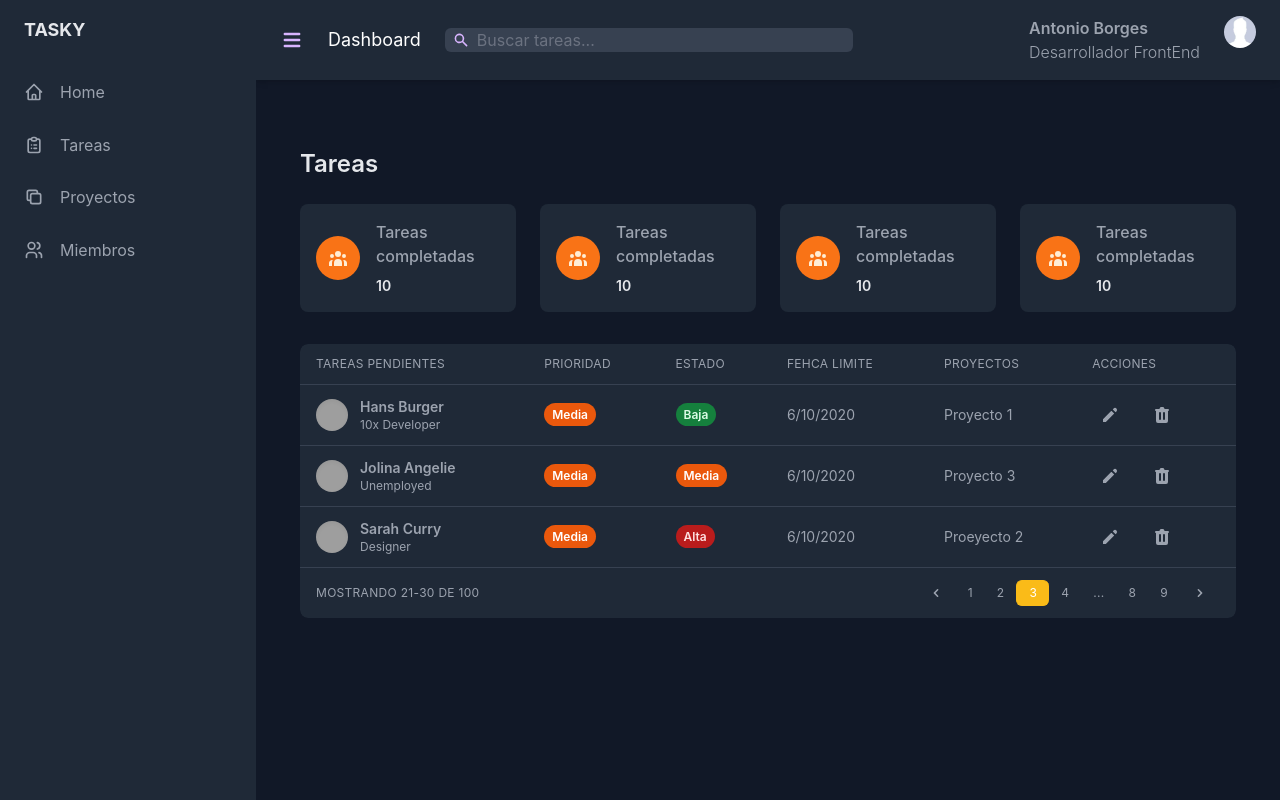
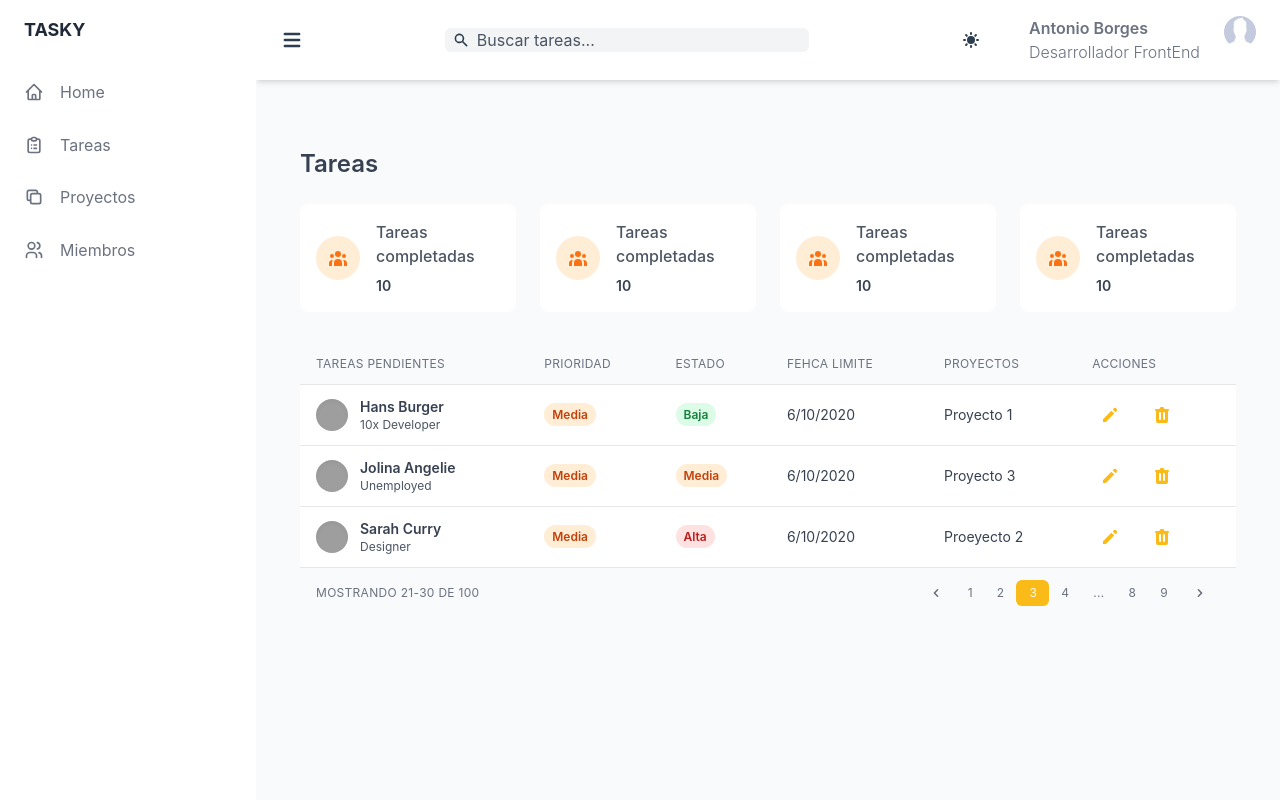
Before and after one commit to MisaelOjeda23/finalprojectvue, a Vue app: page /tasks in a window 1280 px wide. Built offline with nearby package versions, Linux system fonts and the light colour scheme; grey boxes are pictures that could not be loaded.

Commit message:
Add: Modo Oscuro/Claro Fix: Diseño

```diff
--- a/index.html
+++ b/index.html
@@ -1,5 +1,5 @@
 <!DOCTYPE html>
-<html lang="en" class="dark">
+<html lang="en" class="light">
   <head>
     <meta charset="UTF-8">
     <link rel="icon" href="/favicon.ico">
--- a/src/components/HeaderComponent.vue
+++ b/src/components/HeaderComponent.vue
@@ -1,10 +1,10 @@
 <template>
 
     <header class=" z-10 py-4 bg-white shadow-md dark:bg-gray-800">
-        <div
-            class="container flex items-center justify-between h-full px-6 mx-auto text-primary0 dark:text-purple-300">
+        <div class="container flex items-center justify-between h-full px-6 mx-auto text-primary0 dark:text-primary">
             <!-- Mobile hamburger -->
-            <button class="p-1 -ml-1 mr-5 rounded-md  focus:outline-none focus:shadow-outline-purple" aria-label="Menu">
+            <button class="p-1 -ml-1 mr-5 rounded-md  focus:outline-none focus:shadow-outline-primary"
+                aria-label="Menu">
                 <IconMenuHam class="w-6 h-6" />
             </button>
             <!-- Buscador -->
@@ -21,22 +21,26 @@
                         </svg>
                     </div>
                     <input
-                        class="w-full pl-8 pr-2 text-base text-gray-700 placeholder-gray-600 bg-gray-100 border-0 rounded-md dark:placeholder-gray-500 dark:focus:shadow-outline-gray dark:focus:placeholder-gray-600 dark:bg-gray-700 dark:text-gray-200 focus:placeholder-gray-500 focus:bg-white focus:border-purple-300 focus:outline-none focus:shadow-outline-purple form-input"
+                        class="w-full pl-8 pr-2 text-base text-gray-700 placeholder-gray-600 bg-gray-100 border-0 rounded-md dark:placeholder-gray-500 dark:focus:shadow-outline-gray dark:focus:placeholder-gray-600 dark:bg-gray-700 dark:text-gray-200 focus:placeholder-gray-500 focus:bg-white focus:border-primary focus:outline-none focus:shadow-outline-primary form-input"
                         type="text" placeholder="Buscar tareas..." aria-label="Search" />
                 </div>
             </div>
             <div class="flex items-center flex-shrink-0 space-x-6">
-                <!-- Profile menu -->
+
+                <div class="flex">
+                    <ButtonTheme />
+                </div>
+
                 <div class="relative flex flex-row">
                     <div class="flex flex-col px-6 text-gray-500 dark:text-gray-400 text-base ">
                         <span class="hidden md:block font-semibold">Antonio Borges</span>
                         <span class="hidden md:block font-light">Desarrollador FrontEnd</span>
                     </div>
-                    <div class="align-middle rounded-full focus:shadow-outline-purple focus:outline-none"
+                    <div class="align-middle rounded-full focus:shadow-outline-primary focus:outline-none"
                         aria-label="Account" aria-haspopup="true">
                         <details>
-                            <summary class="flex cursor-pointer"><img class="object-cover w-8 h-8 rounded-full" src="/img/profile.webp"
-                                    alt="" aria-hidden="true" /></summary>
+                            <summary class="flex cursor-pointer"><img class="object-cover w-8 h-8 rounded-full"
+                                    src="/img/profile.webp" alt="" aria-hidden="true" /></summary>
                             <ul class="absolute right-0 w-56 p-2 mt-2 space-y-2 text-gray-600 bg-white border border-gray-100 rounded-md shadow-md dark:border-gray-700 dark:text-gray-300 dark:bg-gray-700"
                                 aria-label="submenu">
                                 <li class="flex">
@@ -73,6 +77,7 @@ import IconLogOut from '@/components/icons/IconLogOut.vue';
 import IconMenuHam from '@/components/icons/IconMenuHam.vue';
 import IconSettings from '@/components/icons/IconSettings.vue';
 import IconProfile from '@/components/icons/IconProfile.vue';
+import ButtonTheme from '@/components/buttons/ButtonTheme.vue';
 
 import { RouterLink } from 'vue-router';
 </script>
--- a/src/components/SectionContainer.vue
+++ b/src/components/SectionContainer.vue
@@ -3,7 +3,7 @@
     <SideBar />
     <div class="flex flex-col flex-1">
       <HeaderComponent />
-      <main class="h-full overflow-auto p-11">
+      <main class="h-full overflow-y-auto p-11">
         <slot>
 
       </slot>
--- a/src/components/SideBar.vue
+++ b/src/components/SideBar.vue
@@ -82,5 +82,6 @@ import IconMembers from './icons/IconMembers.vue';
 import IconProjects from './icons/IconProjects.vue';
 import IconTasks from './icons/IconTaks.vue';
 import IconDashboard from './icons/IconDashboard.vue';
+
 </script>
 <style scoped></style>
--- a/src/components/TableEdit.vue
+++ b/src/components/TableEdit.vue
@@ -1,5 +1,4 @@
 <template>
-    <div class="w-full overflow-hidden rounded-lg shadow-xs">
     <div class="w-full overflow-x-auto">
         <table class="w-full whitespace-no-wrap">
             <thead>
@@ -194,9 +193,6 @@
                     </td>
                 </tr>
 
-
-
-
             </tbody>
         </table>
     </div>
@@ -270,7 +266,6 @@
             </nav>
         </span>
     </div>
-    </div>
 </template>
 <script lang="ts" setup></script>
 <style scoped></style>
--- a/src/components/TableInfo.vue
+++ b/src/components/TableInfo.vue
@@ -2,7 +2,6 @@
     <div class="w-full overflow-x-auto">
         <table class="w-full whitespace-no-wrap">
             <thead>
-
                 <tr
                     class="text-xs font-semibold tracking-wide text-left text-gray-500 uppercase border-b dark:border-gray-700 bg-gray-50 dark:text-gray-400 dark:bg-gray-800">
                     <th class="px-4 py-3">Tareas pendientes</th>
@@ -13,6 +12,7 @@
                 </tr>
             </thead>
             <tbody class="bg-white divide-y dark:divide-gray-700 dark:bg-gray-800">
+
                 <tr class="text-gray-700 dark:text-gray-400">
                     <td class="px-4 py-3">
                         <div class="flex items-center text-sm">
@@ -24,7 +24,6 @@
                             </div>
                             <div>
                                 <p class="font-semibold">Antonio</p>
-
                             </div>
                         </div>
                     </td>
@@ -47,7 +46,6 @@
                 <tr class="text-gray-700 dark:text-gray-400">
                     <td class="px-4 py-3">
                         <div class="flex items-center text-sm">
-
                             <div class="relative hidden w-8 h-8 mr-3 rounded-full md:block">
                                 <img class="object-cover w-full h-full rounded-full"
                                     src="https://images.unsplash.com/photo-1566411520896-01e7ca4726af?ixlib=rb-1.2.1&q=80&fm=jpg&crop=entropy&cs=tinysrgb&w=200&fit=max&ixid=eyJhcHBfaWQiOjE3Nzg0fQ"
@@ -78,7 +76,6 @@
                 <tr class="text-gray-700 dark:text-gray-400">
                     <td class="px-4 py-3">
                         <div class="flex items-center text-sm">
-
                             <div class="relative hidden w-8 h-8 mr-3 rounded-full md:block">
                                 <img class="object-cover w-full h-full rounded-full"
                                     src="https://images.unsplash.com/flagged/photo-1570612861542-284f4c12e75f?ixlib=rb-1.2.1&q=80&fm=jpg&crop=entropy&cs=tinysrgb&w=200&fit=max&ixid=eyJhcHBfaWQiOjE3Nzg0fQ"
--- /dev/null
+++ b/src/components/buttons/ButtonTheme.vue
@@ -0,0 +1,20 @@
+<template>
+    <button class="rounded-md focus:outline-none focus:shadow-outline-primary" @click=toggleTheme()>
+        <IconTheme class="w-5 h-5" />
+    </button>
+</template>
+<script lang="ts" setup>
+import IconTheme from '@/components/icons/IconTheme.vue';
+
+function toggleTheme() {
+    const html = document.querySelector('html')
+    if (html){
+        html.classList.toggle('light');
+        html.classList.toggle('dark');
+    }else{
+        console.error('No se encontró el elemento HTML')
+    }
+
+}
+</script>
+<style scoped></style>
--- /dev/null
+++ b/src/components/icons/IconTheme.vue
@@ -0,0 +1,7 @@
+<template>
+    <svg class="w-5 h-5" aria-hidden="true" fill="currentColor" viewBox="0 0 20 20">
+        <path fill-rule="evenodd"
+            d="M10 2a1 1 0 011 1v1a1 1 0 11-2 0V3a1 1 0 011-1zm4 8a4 4 0 11-8 0 4 4 0 018 0zm-.464 4.95l.707.707a1 1 0 001.414-1.414l-.707-.707a1 1 0 00-1.414 1.414zm2.12-10.607a1 1 0 010 1.414l-.706.707a1 1 0 11-1.414-1.414l.707-.707a1 1 0 011.414 0zM17 11a1 1 0 100-2h-1a1 1 0 100 2h1zm-7 4a1 1 0 011 1v1a1 1 0 11-2 0v-1a1 1 0 011-1zM5.05 6.464A1 1 0 106.465 5.05l-.708-.707a1 1 0 00-1.414 1.414l.707.707zm1.414 8.486l-.707.707a1 1 0 01-1.414-1.414l.707-.707a1 1 0 011.414 1.414zM4 11a1 1 0 100-2H3a1 1 0 000 2h1z"
+            clip-rule="evenodd"></path>
+    </svg>
+</template>
--- a/src/views/DashboardView.vue
+++ b/src/views/DashboardView.vue
@@ -1,9 +1,11 @@
 <template>
+
   <SectionContainer>
+
     <section class="flex justify-between text-white pb-11">
       <div>
-        <h3 class="text-4xl font-semibold">Lunes</h3>
-        <p class="text-base">Marzo 22, 2024 | 10:05 AM</p>
+        <h3 class="text-4xl font-semibold text-gray-700 dark:text-gray-200">Lunes</h3>
+        <p class="text-base text-gray-700 dark:text-gray-200">Marzo 22, 2024 | 10:05 AM</p>
       </div>
       <button>Play</button>
     </section>
```
Also changed, not shown: src/components/CardInfo.vue (indentation only). Lines whose indentation alone changed are shown as unchanged.
